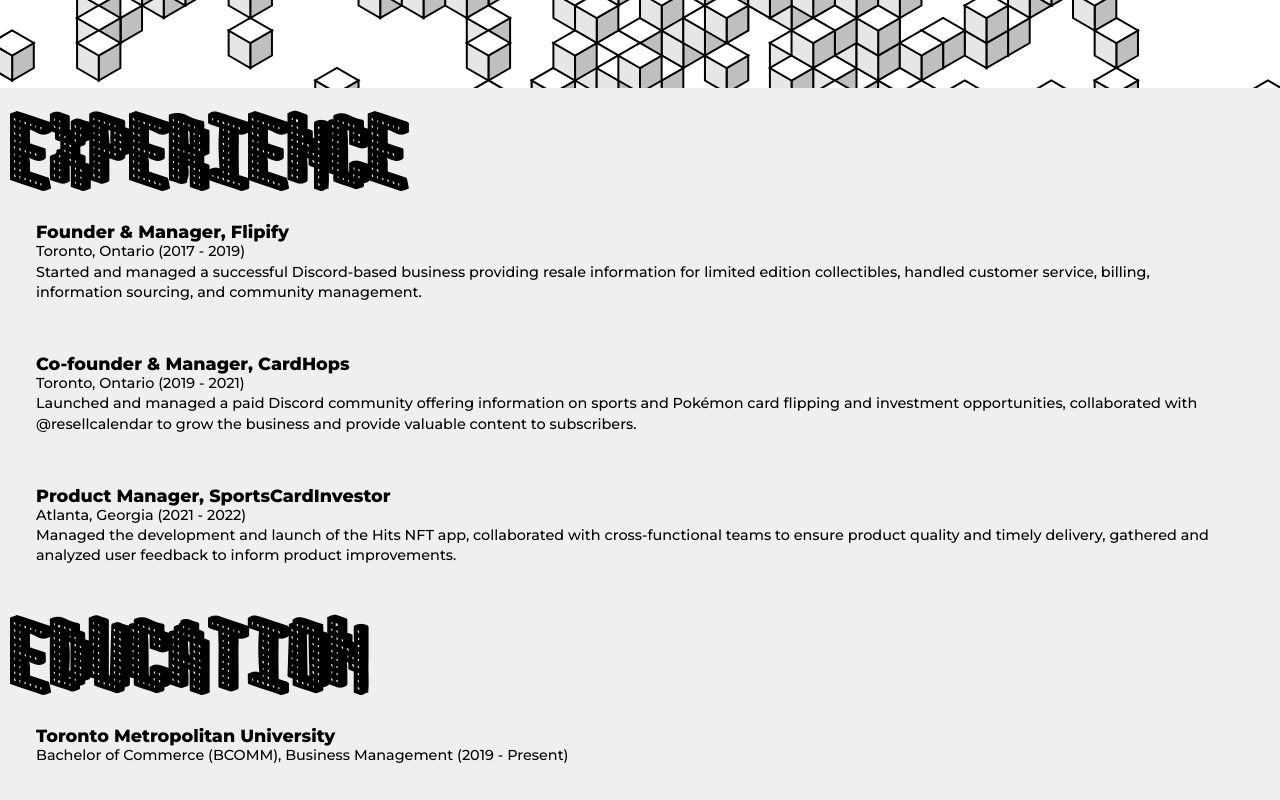
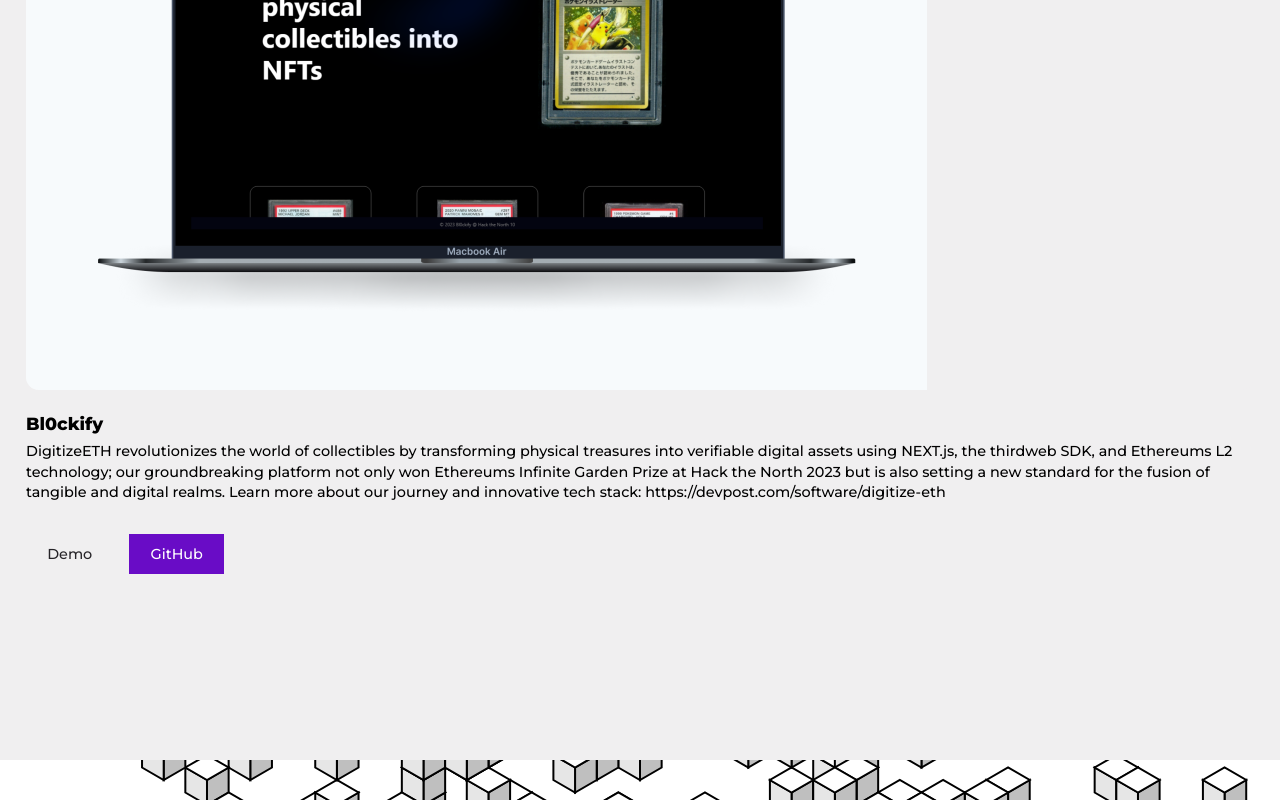
Before and after one commit to zakariya23/zakportfolio2, a React (Create React App) app: page / in a window 1280 px wide. Shown: the part 5266-6066 px from the top of the page. Built offline with nearby package versions, Linux system fonts and the light colour scheme.

Commit message:
Update projects.jsx

```diff
--- a/src/sections/Projects/projects.jsx
+++ b/src/sections/Projects/projects.jsx
@@ -4,6 +4,7 @@
 import airbnbImage from './airbnb.png';
 import autotraderImage from './autotrader.png';
 import platepalImage from './platepal.png';
+import blockifyimage from './bl0ckify.png';
 
 const projectData = [
   {
@@ -26,6 +27,13 @@
     demo: 'https://plate-pal-acn4.onrender.com/',
     github: 'https://github.com/zakariya23/Plate-Pal',
     image: platepalImage
+  },
+  {
+    title: 'Bl0ckify',
+    desc: 'DigitizeETH revolutionizes the world of collectibles by transforming physical treasures into verifiable digital assets using NEXT.js, the thirdweb SDK, and Ethereums L2 technology; our groundbreaking platform not only won Ethereums Infinite Garden Prize at Hack the North 2023 but is also setting a new standard for the fusion of tangible and digital realms. Learn more about our journey and innovative tech stack: https://devpost.com/software/digitize-eth',
+    demo: 'www.bl0ckify.tech',
+    github: 'https://github.com/idrak888/digitize-eth/tree/main',
+    image: blockifyimage
   }
 ];
 
```
